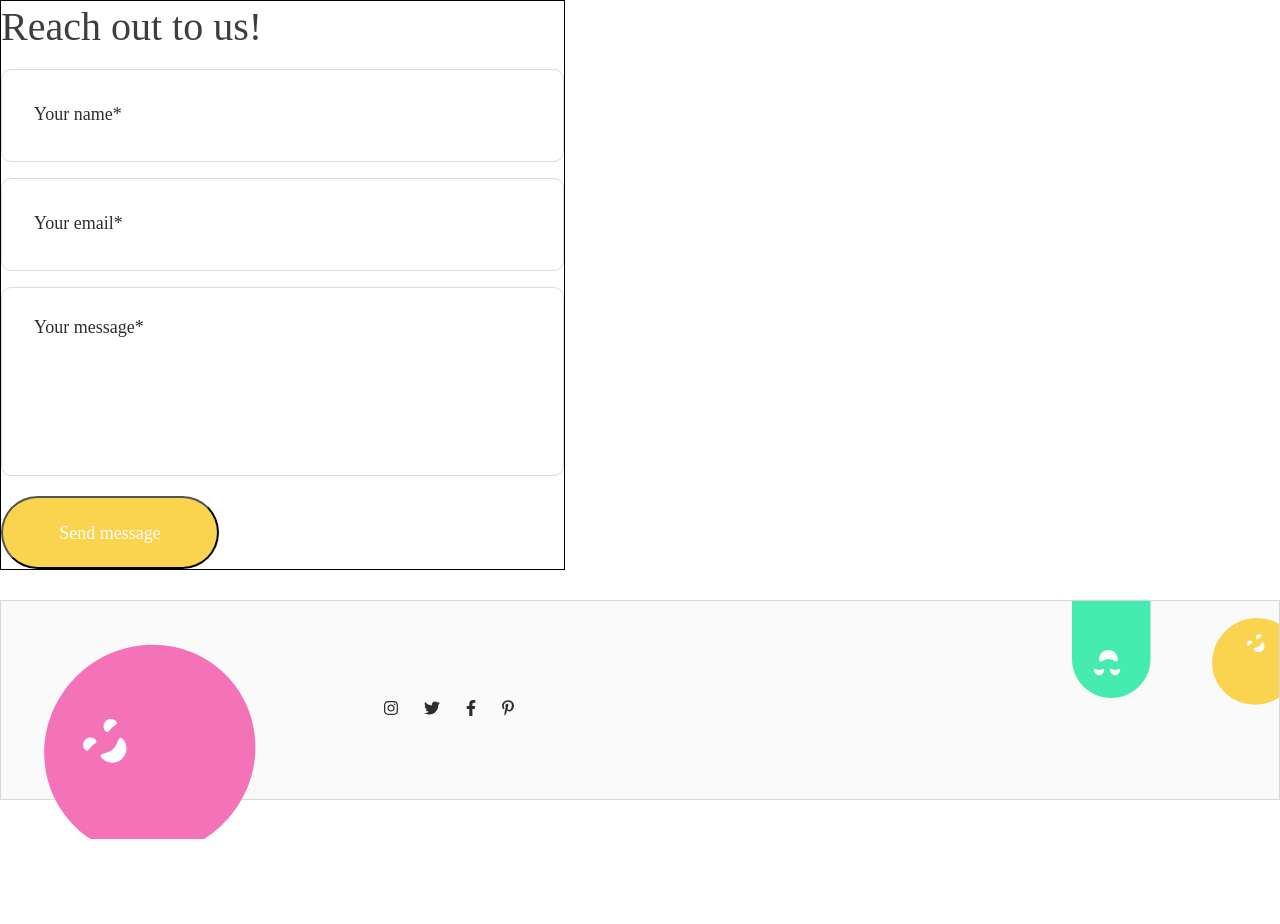
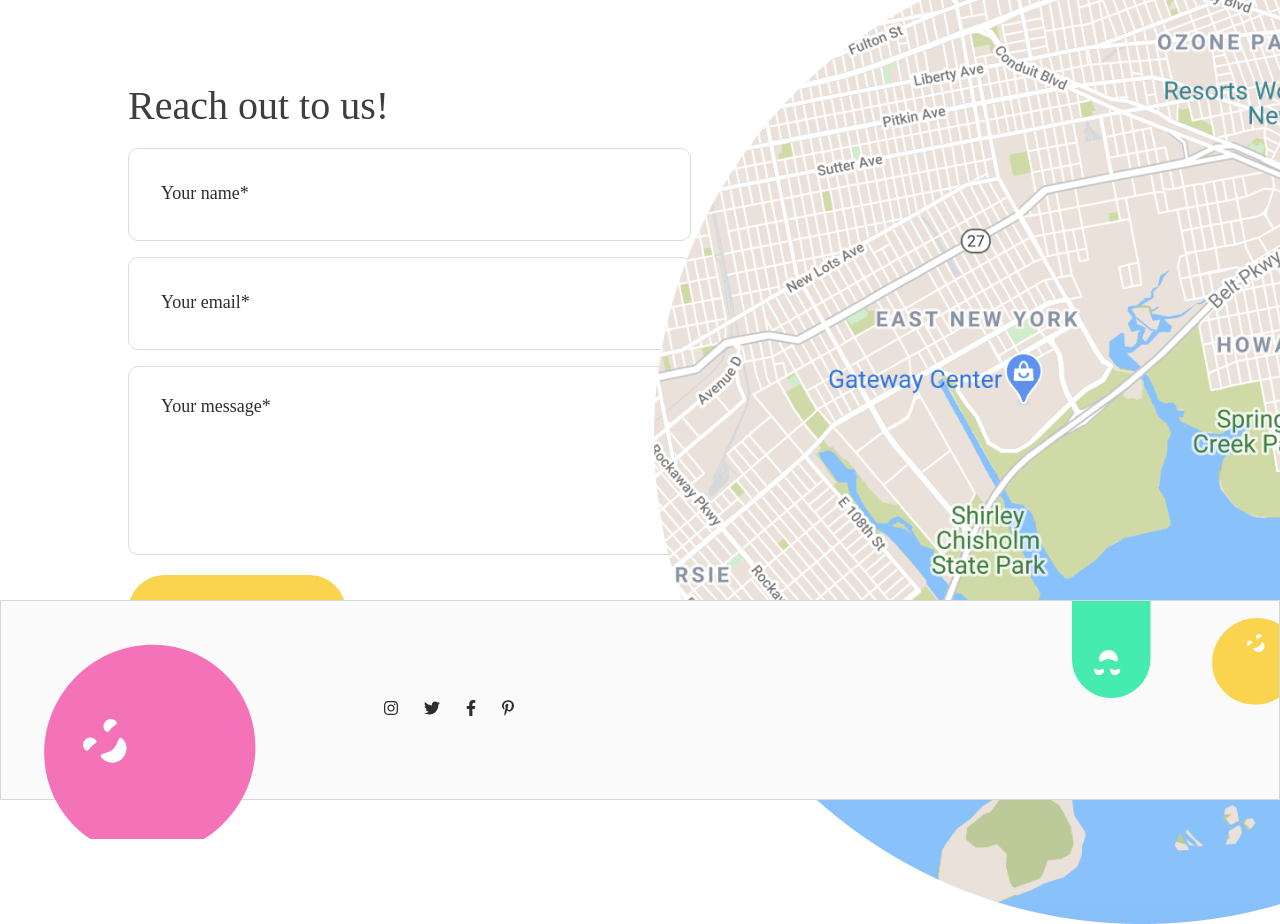
Before and after one commit to menzheha-maksym/zenbit-client-test-task, a React (Create React App) app: page / in a window 1280 px wide. Before the commit the page ends 800 px from the top, so only its background shows below. Built offline with nearby package versions, Linux system fonts and the light colour scheme.

Commit message:
add image to Contact page

```diff
--- a/src/App.tsx
+++ b/src/App.tsx
@@ -6,7 +6,8 @@ import styled from "styled-components";
 import Contact from "./pages/Contact";
 
 const StyledContact = styled(Contact)`
-
+background-image: url('https://media.istockphoto.com/photos/development-web-developer-picture-id698430010?s=612x612');
+background-color: black;
 `
 
 function App() {
--- a/src/components/ContactInputGroup.tsx
+++ b/src/components/ContactInputGroup.tsx
@@ -3,7 +3,6 @@ import styled from 'styled-components';
 
 const Div = styled.div`
     max-width: 563px;
-    border: 1px solid black;
 `
 
 const Span = styled.span`
@@ -82,6 +81,7 @@ const Button = styled.button`
     height: 73px;
 
     background: #FAD34F;
+    border: none;
     border-radius: 500px;
 
     font-family: Apercu Arabic Pro;
--- a/src/pages/Contact.tsx
+++ b/src/pages/Contact.tsx
@@ -2,10 +2,17 @@ import React from "react";
 import styled from "styled-components";
 import { ContactInputGroup } from "../components/ContactInputGroup";
 import { Footer } from "../components/Footer";
+import BackgroundImage from '../images/image.png'
 
-const StyledContactInputGroup = styled(ContactInputGroup)`
+const Image = styled.img`
+    position: absolute;
+    right: 0;
+`
 
-
+const StyledContactInputGroupDiv = styled.div`
+    position: absolute;
+    top: 10%;
+    left: 10%;
 `
 
 const Contact: React.FC<{}> = ({ }) => {
@@ -13,9 +20,11 @@ const Contact: React.FC<{}> = ({ }) => {
 
     return (
         <>
-            <StyledContactInputGroup />
-            {/* <ContactInputGroup /> */}
-            <Footer/>
+            <StyledContactInputGroupDiv>
+                <ContactInputGroup />
+            </StyledContactInputGroupDiv >
+            <Image src={BackgroundImage} />
+            <Footer />
         </>
     )
 }
```
Also changed, not shown: src/images/image.png (added).
